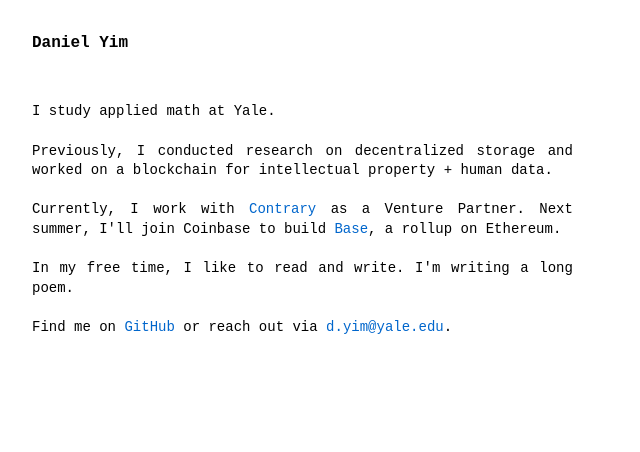
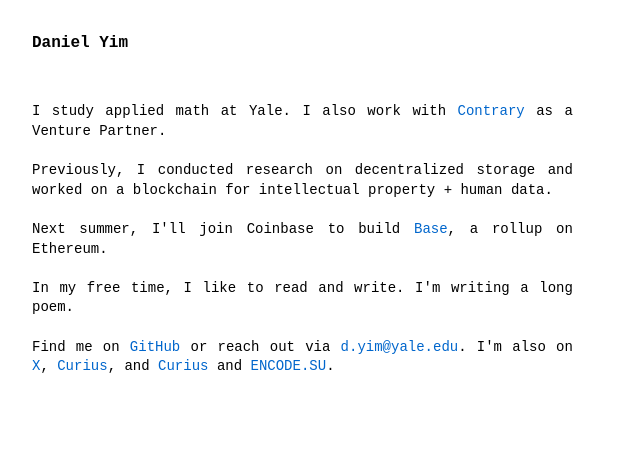
Before and after one commit to parmenides-xyz/parmenides-xyz.github.io, a plain HTML site: page index.html in a window 1280 px wide. Shown: the whole page, without its empty margins (0-640 px from the left). Drawn offline with Linux system fonts and the light colour scheme.

Commit message:
Update index.html

```diff
--- a/index.html
+++ b/index.html
@@ -179,15 +179,15 @@ footer {
             <h1>Daniel Yim</h1>
         </header>
 <div class="intro">
-<pre>I study applied math at Yale.
+<pre>I study applied math at Yale. I also work with <a href="https://contrary.com" class="external-link" target="_blank" rel="noopener noreferrer">Contrary</a> as a Venture Partner.
 
 Previously, I conducted research on decentralized storage and worked on a blockchain for intellectual property + human data.
 
-Currently, I work with <a href="https://contrary.com" class="external-link" target="_blank" rel="noopener noreferrer">Contrary</a> as a Venture Partner. Next summer, I'll join Coinbase to build <a href="https://www.base.org" class="external-link" target="_blank" rel="noopener noreferrer">Base</a>, a rollup on Ethereum.
+Next summer, I'll join Coinbase to build <a href="https://www.base.org" class="external-link" target="_blank" rel="noopener noreferrer">Base</a>, a rollup on Ethereum.
 
 In my free time, I like to read and write. I'm writing a long poem.
 
-Find me on <a href="https://github.com/parmenides-xyz" class="external-link" target="_blank" rel="noopener noreferrer">GitHub</a> or reach out via <a href="mailto:d.yim@yale.edu" class="external-link">d.yim@yale.edu</a>.
+Find me on <a href="https://github.com/parmenides-xyz" class="external-link" target="_blank" rel="noopener noreferrer">GitHub</a> or reach out via <a href="mailto:d.yim@yale.edu" class="external-link">d.yim@yale.edu</a>. I'm also on <a href="https://x.com/parmenides_xyz" class="external-link" target="_blank" rel="noopener noreferrer">X</a>, <a href="https://curius.app/daniel-yim2" class="external-link" target="_blank" rel="noopener noreferrer">Curius</a>, and <a href="https://curius.app/daniel-yim2" class="external-link" target="_blank" rel="noopener noreferrer">Curius</a> and <a href="https://encode.su/members/6100-parmenides-xyz" class="external-link" target="_blank" rel="noopener noreferrer">ENCODE.SU</a>.
 </pre>
 </div>
     </div>
```
